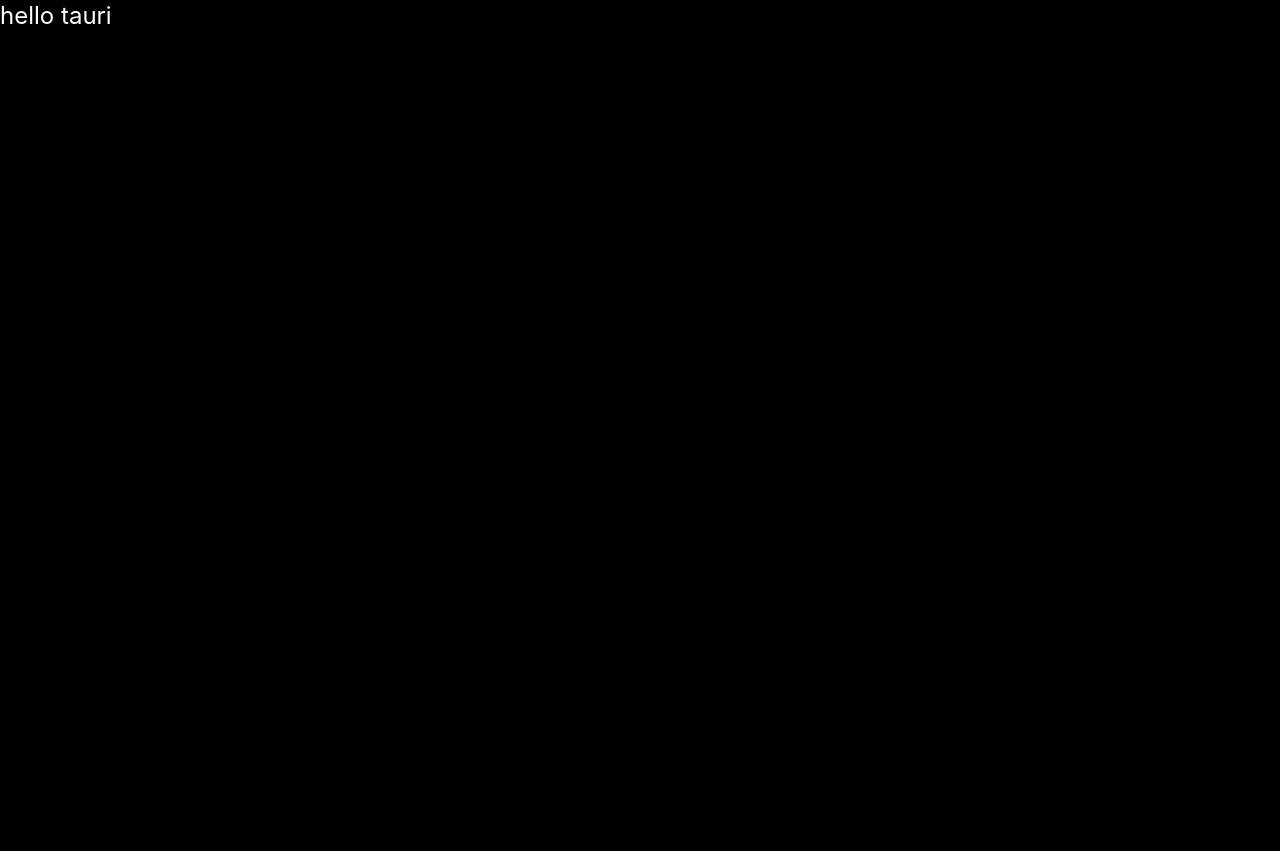
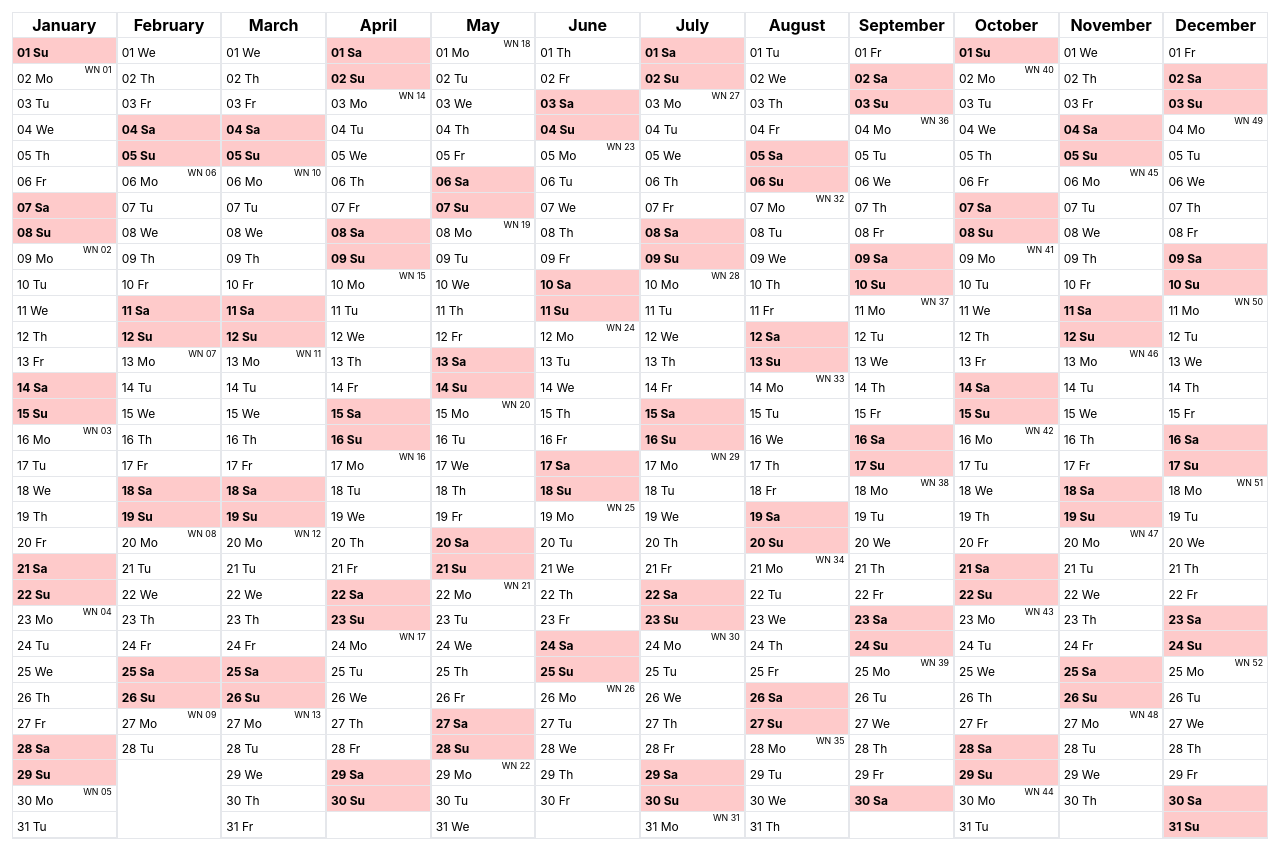
Before and after one commit to asi-isa/JARVIS, a React (Vite) app: page / in a window 1280 px wide. Before the commit the page ends 800 px from the top, so only its background shows below. Built offline with nearby package versions, Linux system fonts and the light colour scheme.

Commit message:
calendar ui part 1

```diff
--- a/package.json
+++ b/package.json
@@ -11,6 +11,7 @@
   },
   "dependencies": {
     "@tauri-apps/api": "^1.2.0",
+    "date-fns": "^2.29.3",
     "react": "^18.2.0",
     "react-dom": "^18.2.0"
   },
--- a/src-tauri/tauri.conf.json
+++ b/src-tauri/tauri.conf.json
@@ -42,7 +42,7 @@
         "resizable": true,
         "title": "JARVIS",
         "width": 1280,
-        "height": 720
+        "height": 855
       }
     ]
   }
--- a/src/App.tsx
+++ b/src/App.tsx
@@ -1,7 +1,9 @@
+import Calender from "./components/calendar";
+
 function App() {
   return (
-    <div className="">
-      <p className="text-2xl">hello tauri</p>
+    <div className="h-screen">
+      <Calender />
     </div>
   );
 }
--- /dev/null
+++ b/src/components/calendar/Day.tsx
@@ -0,0 +1,40 @@
+import { getWeek, isWeekend } from "date-fns";
+
+interface DayProps {
+  date: Date;
+}
+
+function leadingZero(num: number) {
+  return num < 10 ? `0${num}` : `${num}`;
+}
+
+const Day = ({ date }: DayProps) => {
+  const day = leadingZero(date.getDate());
+  const dayName = new Intl.DateTimeFormat("en-US", {
+    weekday: "short",
+  })
+    .format(date)
+    .slice(0, 2);
+
+  const isWE = isWeekend(date);
+  const isStartOfWeek = date.getDay() === 1;
+  const weekNumber = `WN ${leadingZero(getWeek(date))}`;
+
+  return (
+    <div className={`flex flex-col p-1 shrink ${isWE && "bg-red-200"}`}>
+      <p
+        className={`self-end text-[.55rem] leading-[.3rem] ${
+          !isStartOfWeek && "invisible"
+        }`}
+      >
+        {weekNumber}
+      </p>
+
+      <p className={`text-xs leading-3 ${isWE && "font-bold"}`}>
+        {day} {dayName}
+      </p>
+    </div>
+  );
+};
+
+export default Day;
--- /dev/null
+++ b/src/components/calendar/Month.tsx
@@ -0,0 +1,35 @@
+import { eachDayOfInterval, lastDayOfMonth } from "date-fns";
+import { MonthName, monthToNumber, YEAR } from ".";
+import Day from "./Day";
+
+interface MonthProps {
+  month: MonthName;
+}
+
+const Month = ({ month }: MonthProps) => {
+  const firstDay = new Date(YEAR, monthToNumber(month), 1);
+
+  const lastDay = lastDayOfMonth(firstDay);
+
+  const daysInMonth = eachDayOfInterval({ start: firstDay, end: lastDay });
+
+  return (
+    <div className="flex flex-col grow basis-full border border-[var(--color)]/70">
+      <p className="font-bold text-center border-b border-[var(--color)]/50">
+        {month}
+      </p>
+
+      <div className="flex flex-col">
+        {daysInMonth.map((date, i) => {
+          return (
+            <div className="border-b border-[var(--color)]/50" key={i}>
+              <Day date={date} />
+            </div>
+          );
+        })}
+      </div>
+    </div>
+  );
+};
+
+export default Month;
--- /dev/null
+++ b/src/components/calendar/index.tsx
@@ -0,0 +1,38 @@
+import Month from "./Month";
+
+interface CalenderProps {}
+
+const MONTHS = [
+  "January",
+  "February",
+  "March",
+  "April",
+  "May",
+  "June",
+  "July",
+  "August",
+  "September",
+  "October",
+  "November",
+  "December",
+] as const;
+
+export type MonthName = typeof MONTHS[number];
+
+export function monthToNumber(month: MonthName) {
+  return MONTHS.indexOf(month);
+}
+
+export const YEAR = new Date().getFullYear();
+
+const Calender = ({}: CalenderProps) => {
+  return (
+    <div className="flex p-3">
+      {MONTHS.map((month) => {
+        return <Month key={month} month={month} />;
+      })}
+    </div>
+  );
+};
+
+export default Calender;
--- a/src/styles.css
+++ b/src/styles.css
@@ -3,8 +3,8 @@
 @tailwind utilities;
 
 :root {
-  --bg: #000;
-  --color: #fff;
+  --bg: #fff;
+  --color: #000;
   --color-muted: #ccc;
   --accent: red;
 }
@@ -29,4 +29,5 @@ body {
   -webkit-font-smoothing: antialiased;
   -moz-osx-font-smoothing: grayscale;
   -webkit-text-size-adjust: 100%;
+  overflow-x: hidden;
 }
```
Also changed, not shown: 1 other file (tests, documents, lock files or other folders).
